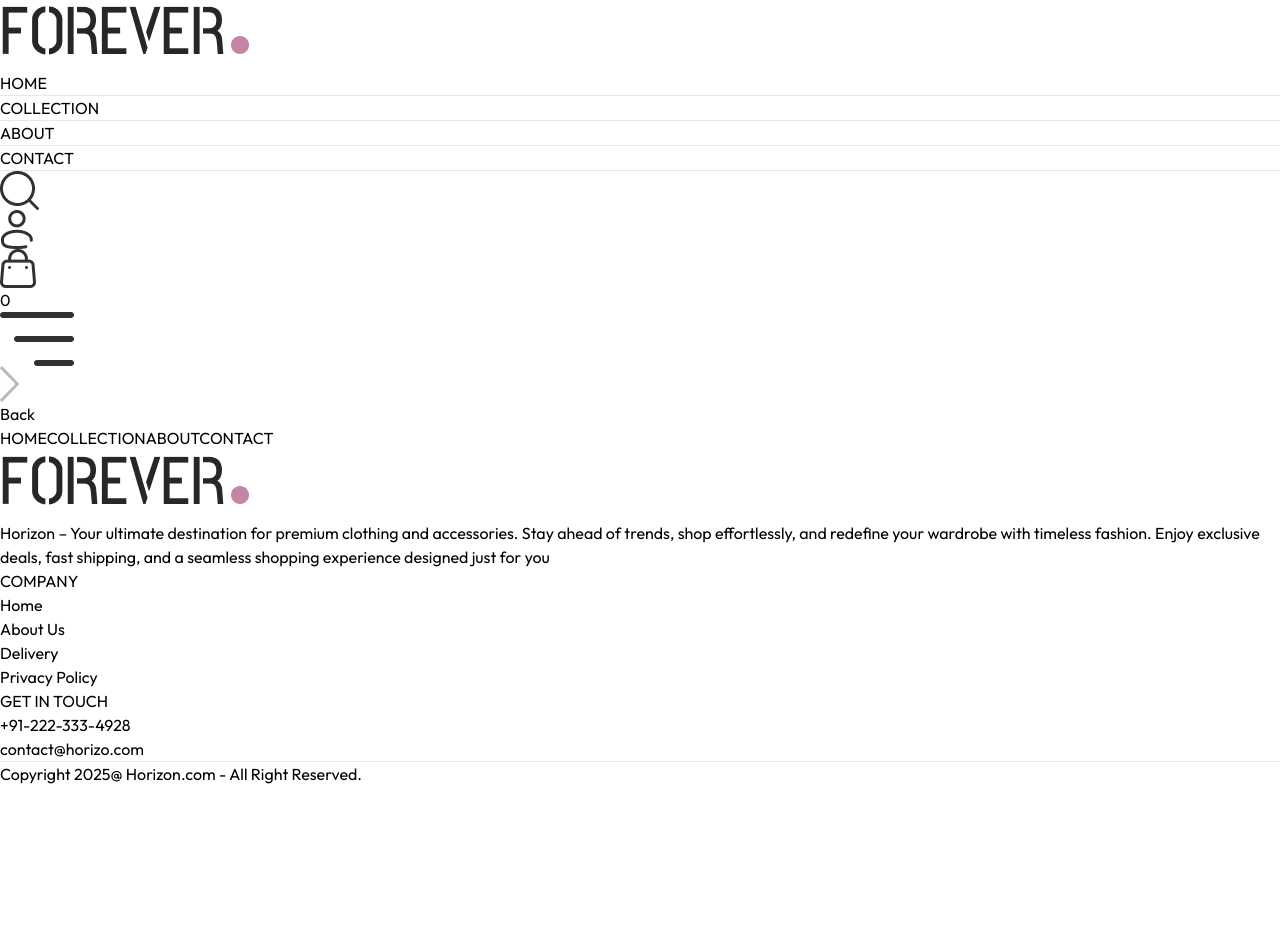
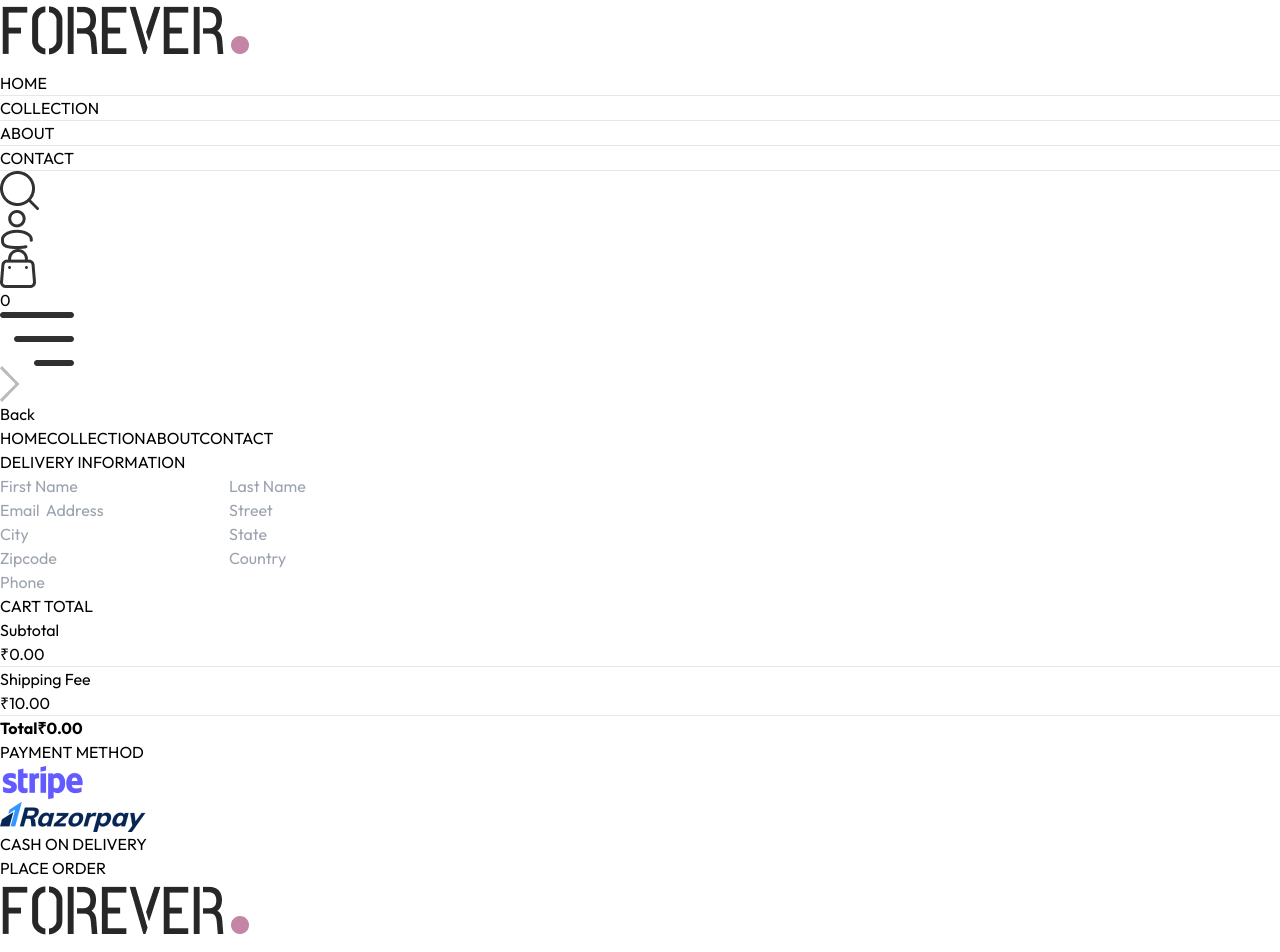
Before and after one commit to rawoof47/ecommerce-app, a React app in the folder frontend/: page /place-order in a window 1280 px wide. Shown: the top 952 px of the page. Before the commit the page ends 800 px from the top, so only its background shows below. Built offline with nearby package versions, Linux system fonts and the light colour scheme; the HTML template or start-up script is replaced by a standard one.

Commit message:
place order page done

```diff
--- a/frontend/src/App.jsx
+++ b/frontend/src/App.jsx
@@ -29,7 +29,7 @@
         <Route path='/product/:productId' element={<Product />} />
         <Route path='/cart' element={<Cart />} />
         <Route path='/login' element={<Login />} />
-        <Route path='/placeOrder' element={<PlaceOrder />} />
+        <Route path='/place-order' element={<PlaceOrder />} />
         <Route path='/orders' element={<Orders />} />
       </Routes>
       <Footer />
--- a/frontend/src/components/CartTotal.jsx
+++ b/frontend/src/components/CartTotal.jsx
@@ -21,14 +21,14 @@
 
         <div className='flex justify-between'>
           <p>Shipping Fee</p>
-          <p>{currency}{delivery_fee}</p>
+          <p>{currency}{delivery_fee}.00</p>
         </div>
 
         <hr />
 
         <div className='flex justify-between'>
           <b>Total</b>
-          <b>{currency}{getCartAmount() === 0 ? 0 : getCartAmount() + delivery_fee}</b>
+          <b>{currency}{getCartAmount() === 0 ? 0 : getCartAmount() + delivery_fee}.00</b>
         </div>
       </div>
     </div>
--- a/frontend/src/context/ShopContext.jsx
+++ b/frontend/src/context/ShopContext.jsx
@@ -1,16 +1,18 @@
 import { createContext, useState, useEffect } from "react";
 import { products } from "../assets/assets";
 import { toast } from "react-toastify";
+import { useNavigate } from "react-router-dom";
 
 export const ShopContext = createContext();
 
 const ShopContextProvider = (props) => {
   const currency = '₹';
   const delivery_fee = 10;
-
   const [search, setSearch] = useState('');
   const [showSearch, setShowSearch] = useState(false);
   const [cartItems, setCartItems] = useState({});
+  const navigate = useNavigate();
+
 
   const addToCart = async (itemId, size) => {
     if (!size) {
@@ -98,6 +100,7 @@
     getCartCount,
     updateQuantity,
     getCartAmount,
+    navigate,
   };
 
   return (
--- a/frontend/src/pages/Cart.jsx
+++ b/frontend/src/pages/Cart.jsx
@@ -5,7 +5,7 @@
 import CartTotal from '../components/CartTotal';
 
 const Cart = () => {
-  const { products, currency, cartItems, updateQuantity } = useContext(ShopContext);
+  const { products, currency, cartItems, updateQuantity, navigate, } = useContext(ShopContext);
   const [cartData, setCartData] = useState([]);
 
   useEffect(() => {
@@ -67,6 +67,12 @@
 
           <CartTotal />
 
+          <div className='w-fill text-end'>
+
+            <button onClick={()=>navigate('/place-order')} className='bg-black text-white text-sm my-8 px-8 py-3'>PROCEED TO CHECKOUT</button>
+
+          </div>
+
         </div>
 
       </div>
--- a/frontend/src/pages/PlaceOrder.jsx
+++ b/frontend/src/pages/PlaceOrder.jsx
@@ -1,8 +1,75 @@
-import React from 'react'
+import React, { useState } from 'react'
+import Title from '../components/Title'
+import CartTotal from '../components/CartTotal'
+import { assets } from '../assets/assets'
+import { useContext } from 'react'
+import { ShopContext } from '../context/ShopContext'
 
 const PlaceOrder = () => {
+  const [method, setMethod] = useState('cod');
+  const {navigate} = useContext(ShopContext);
   return (
-    <div>
+    <div className='flex flex-col sm:flex-row justify-between gap-4 pt-5 sm:pt-14 min-h-[80vh] border-t'>
+      {/* left side */}
+
+      <div className='flex flex-col gap-4 w-full sm:max-w-[480px]'>
+
+        <div className='text-xl sm:text-2xl my-3'>
+
+          <Title text1={'DELIVERY'} text2={'INFORMATION'} />
+
+        </div>
+
+        <div className='flex gap-3'>
+          <input className='border border-gray-300 rounded py-1.5  px-3.5 w-full' type="text" placeholder='First Name' />
+          <input className='border border-gray-300 rounded py-1.5  px-3.5 w-full' type="text" placeholder='Last Name' />
+        </div>
+        <input className='border border-gray-300 rounded py-1.5  px-3.5 w-full' type="email" placeholder='Email  Address' />
+        <input className='border border-gray-300 rounded py-1.5  px-3.5 w-full' type="text" placeholder='Street' />
+        <div className='flex gap-3'>
+          <input className='border border-gray-300 rounded py-1.5  px-3.5 w-full' type="text" placeholder='City' />
+          <input className='border border-gray-300 rounded py-1.5  px-3.5 w-full' type="text" placeholder='State' />
+        </div>
+        <div className='flex gap-3'>
+          <input className='border border-gray-300 rounded py-1.5  px-3.5 w-full' type="number" placeholder='Zipcode' />
+          <input className='border border-gray-300 rounded py-1.5  px-3.5 w-full' type="text" placeholder='Country' />
+        </div>
+        <input className='border border-gray-300 rounded py-1.5  px-3.5 w-full' type="number" placeholder='Phone' />
+      </div>
+      {/* right side */}
+
+      <div className='mt-8'>
+
+        <div className='mt-8 min-w-80'>
+          <CartTotal />
+        </div>
+        <div className='mt-12'>
+
+          <Title text1={'PAYMENT'} text2={'METHOD'} />
+          {/* payment method selection */}
+          <div className='flex gap-3 flex-col lg:flex-row'>
+            <div onClick={()=>setMethod('stripe')} className='flex item-center gap-3 border p-2 px-3 cursor-pointer'>
+              <p className={`min-w-3.5 h-3.5 border rounded-full ${method === 'stripe' ? 'bg-green-400' : ''}`}></p>
+              <img className='h-4 mx-4' src={assets.stripe_logo} alt="" />
+            </div>
+            <div onClick={()=>setMethod('razorpay')} className='flex item-center gap-3 border p-2 px-3 cursor-pointer'>
+              <p className={`min-w-3.5 h-3.5 border rounded-full ${method === 'razorpay' ? 'bg-green-400' : ''}`}></p>
+              <img className='h-4 mx-4' src={assets.razorpay_logo} alt="" />
+            </div>
+            <div onClick={()=>setMethod('cod')} className='flex item-center gap-3 border p-2 px-3 cursor-pointer'>
+              <p className={`min-w-3.5 h-3.5 border rounded-full ${method === 'cod' ? 'bg-green-400' : ''}`}></p>
+              <p className='text-gray-500 text-sm font-medium mx-4'>CASH ON DELIVERY</p>
+            </div>
+          </div>
+
+          <div className='w-full text-end mt-8'>
+            <button onClick={()=>navigate('/orders')} className='bg-black text-white px-16 py-3 text-sm'>PLACE ORDER</button>
+
+          </div>
+
+        </div>
+
+      </div>
 
     </div>
   )
```
